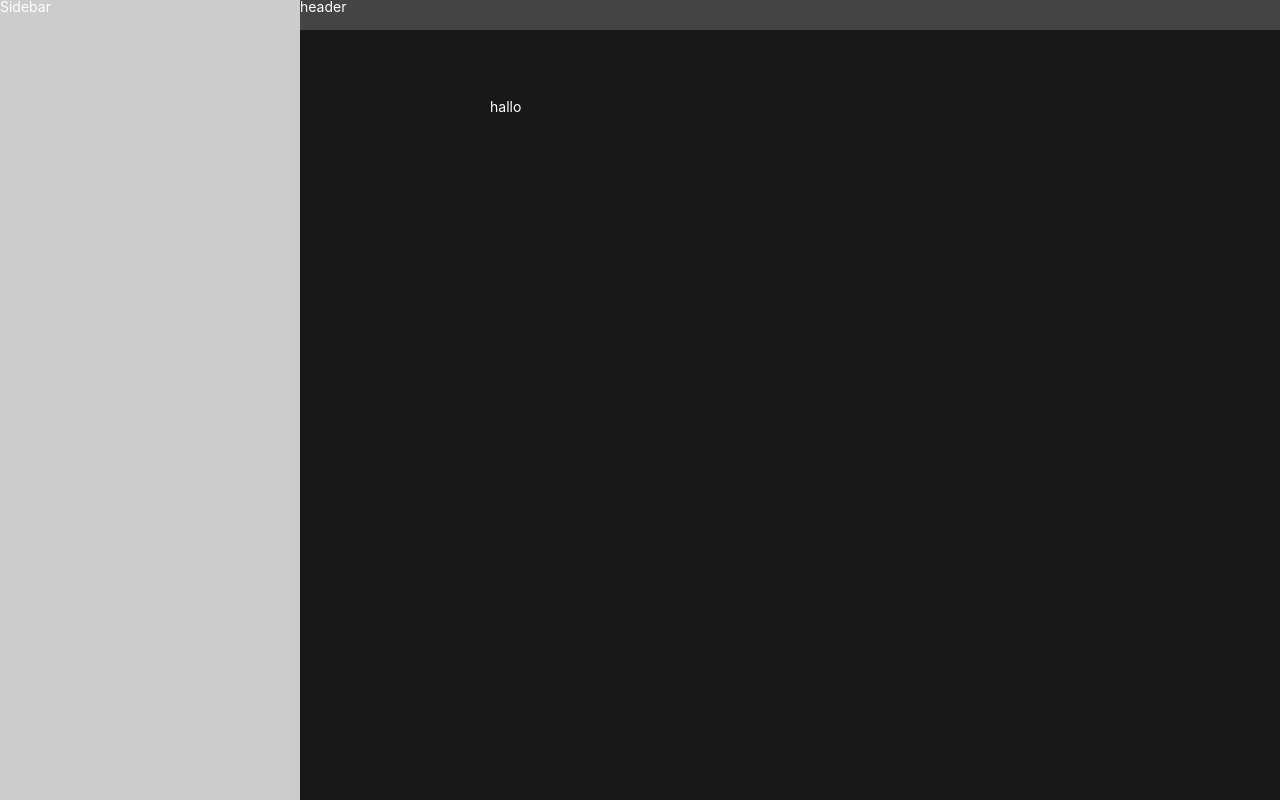
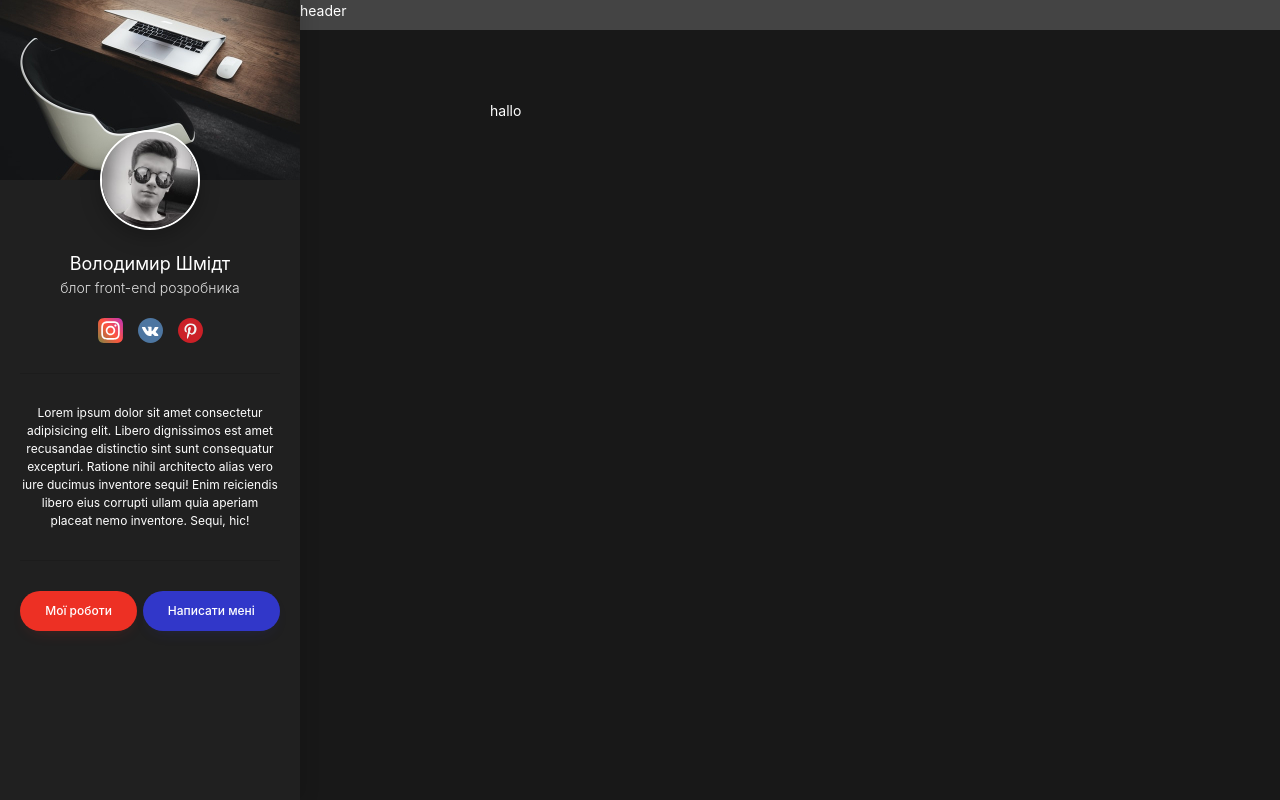
Before and after one commit to duracell27/personalBlog-convert3, a website: page src/index.html in a window 1280 px wide. Drawn offline with nearby package versions, Linux system fonts and the light colour scheme; files that its build step writes are made by us from their sources.

Commit message:
2 lesson ready

```diff
--- a/src/assets/scss/_vars.scss
+++ b/src/assets/scss/_vars.scss
@@ -1,6 +1,8 @@
 $primary: #202020;
 $secondary: #181818;
 $white: #fff;
+$red: #ed3024;
+$blue: #3137c9;
 
 $z-index-sidebar: 1000;
 $z-index-header: 1000;
--- /dev/null
+++ b/src/assets/scss/blocks/btn.scss
@@ -0,0 +1,30 @@
+.btn{
+	display: inline-block;
+	vertical-align: top;
+	padding: 1.12em 2.1em;
+	background-color: $secondary;
+	border: none;
+	cursor: pointer;
+	border-radius: 3em;
+	font-family: inherit;
+	font-size: 1.2rem;
+	line-height: 1.1;
+	font-weight: 500;
+	color: $white;
+	text-decoration: none;
+	transition: background-color .2s linear;
+	&--red{
+		background-color: $red;
+		box-shadow: 0 7px 17px -10px rgba($red, .3);
+		&:hover{
+			background-color: darken($red, 5%);
+		}
+	}
+	&--blue{
+		background-color: $blue;
+		box-shadow: 0 7px 17px -10px rgba($blue, .3);
+		&:hover{
+			background-color: darken($blue, 5%);
+		}
+	}
+}
--- /dev/null
+++ b/src/assets/scss/blocks/profile.scss
@@ -0,0 +1,37 @@
+.profile {
+}
+.profile__avatar {
+	display: block;
+	width: 10rem;
+	height: 10rem;
+	margin: 0 auto 2rem;
+	border: 2px solid $white;
+	box-shadow: 0 7px 20px rgba(#000, .25);
+	border-radius: 50%;
+	overflow: hidden;
+	position: relative;
+	img{
+		width: 100%;
+		height: 100%;
+	}
+}
+.profile__name {
+	font-size: 1.8rem;
+	text-align: center;
+}
+.profile__prof {
+	font-size: 1.4rem;
+	text-align: center;
+	color: #dedede;
+	font-weight: 300;
+	margin-bottom: 2rem;
+}
+
+.profile__text{
+	font-size: 1.2rem;
+	text-align: center;
+	border-top: 1px solid #1c1c1c;
+	border-bottom: 1px solid #1c1c1c;
+	padding: 3rem 0;
+	margin: 3rem 0;
+}
--- a/src/assets/scss/blocks/sidebar.scss
+++ b/src/assets/scss/blocks/sidebar.scss
@@ -1,9 +1,30 @@
 .sidebar{
 	width: $sidebar-width;
 	height: 100vh;
-	background-color: #ccc;
+	background-color: $primary;
+	box-shadow: 5px 0 15px rgba(#050505, .1);
 	position: fixed;
 	top: 0;
 	left: 0;
 	z-index: $z-index-sidebar;
 }
+
+.sidebar__header {
+	height: 180px;
+	img{
+		display: block;
+		width: 100%;
+		height: 100%;
+		object-fit: cover;
+	}
+}
+.sidebar__content {
+	padding: 0 2rem;
+	margin-top: -5rem;
+}
+
+.sidebar__footer {
+	padding: 0 2rem;
+	display: flex;
+	justify-content: space-between;
+}
--- /dev/null
+++ b/src/assets/scss/blocks/social.scss
@@ -0,0 +1,9 @@
+.social {
+	display: flex;
+	justify-content: center;
+}
+.social__item + .social__item{
+	margin-left: 1.5rem;
+}
+.social__link {
+}
--- a/src/assets/scss/style.scss
+++ b/src/assets/scss/style.scss
@@ -10,6 +10,7 @@ body {
     font-size: 1.4rem;
 	color: $white;
 	font-family: -apple-system,BlinkMacSystemFont,"Segoe UI",Roboto,"Helvetica Neue",Arial,"Noto Sans",sans-serif,"Apple Color Emoji","Segoe UI Emoji","Segoe UI Symbol","Noto Color Emoji";
+	line-height: 1.5;
 }
 
 *,
@@ -23,3 +24,6 @@ body {
 @import "blocks/main";
 @import "blocks/header";
 @import "blocks/container";
+@import "blocks/profile";
+@import "blocks/social";
+@import "blocks/btn";
--- a/src/partials/sidebar.html
+++ b/src/partials/sidebar.html
@@ -1,3 +1,34 @@
 <aside class="sidebar">
-	Sidebar
+	<div class="sidebar__header">
+		<img src="../assets/images/sidebar-header.jpg" alt="">
+	</div>
+	<div class="sidebar__content">
+		<div class="profile">
+			<div class="profile__avatar">
+				<img src="../assets/images/me.jpg" alt="me">
+			</div>
+			<div class="profile__name">Володимир Шмідт</div>
+			<div class="profile__prof">блог front-end розробника</div>
+			<ul class="social">
+				<li class="social__item"><a href="" class="social__link"><img src="../assets/images/instagram.svg"
+							alt="instagram"></a></li>
+				<li class="social__item"><a href="" class="social__link"><img src="../assets/images/vk.svg"
+							alt="vk"></a></li>
+				<li class="social__item"><a href="" class="social__link"><img src="../assets/images/pinterest.svg"
+							alt="pinterest"></a></li>
+			</ul>
+			<div class="profile__text">
+				<p>
+					Lorem ipsum dolor sit amet consectetur adipisicing elit. Libero dignissimos est amet recusandae
+					distinctio sint sunt consequatur excepturi. Ratione nihil architecto alias vero iure ducimus
+					inventore sequi! Enim reiciendis libero eius corrupti ullam quia aperiam placeat nemo inventore.
+					Sequi, hic!
+				</p>
+			</div>
+		</div>
+	</div>
+	<div class="sidebar__footer">
+		<a class="btn btn--red" href="#">Мої роботи</a>
+		<button class="btn btn--blue">Написати мені</button>
+	</div>
 </aside>
```
Also changed, not shown: dist/assets/css/style.css, dist/assets/css/style.min.css, dist/assets/images/instagram.svg (added), dist/assets/images/me.jpg (added), dist/assets/images/pinterest.svg (added), dist/assets/images/sidebar-header.jpg (added), dist/assets/images/vk.svg (added), dist/index.html, src/assets/images/instagram.svg (added), src/assets/images/me.jpg (added), src/assets/images/pinterest.svg (added), src/assets/images/sidebar-header.jpg (added), src/assets/images/vk.svg (added).
